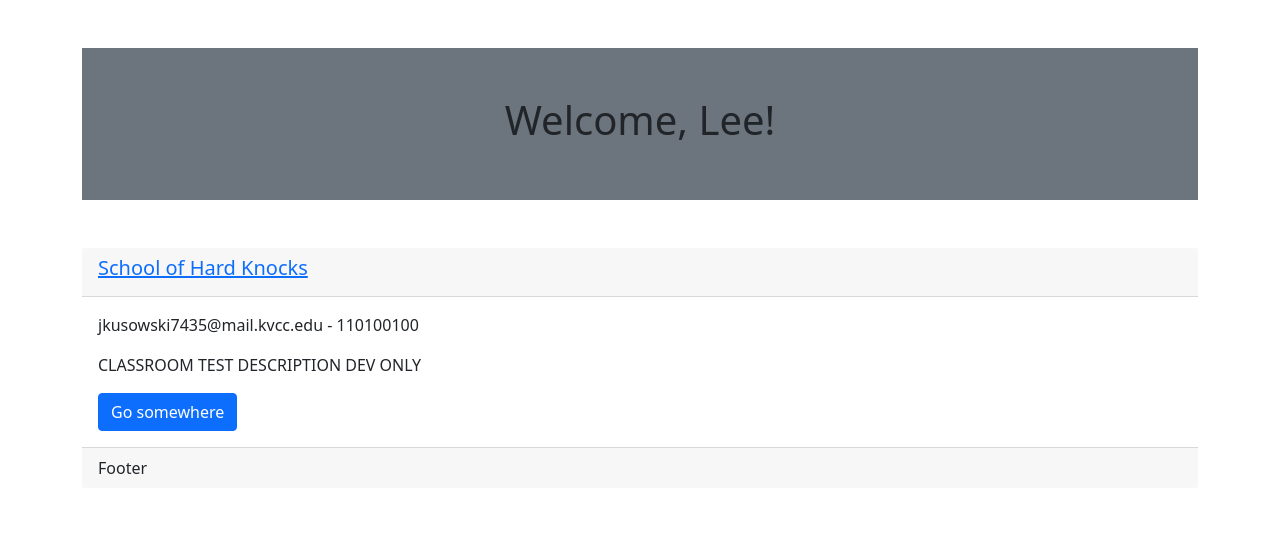
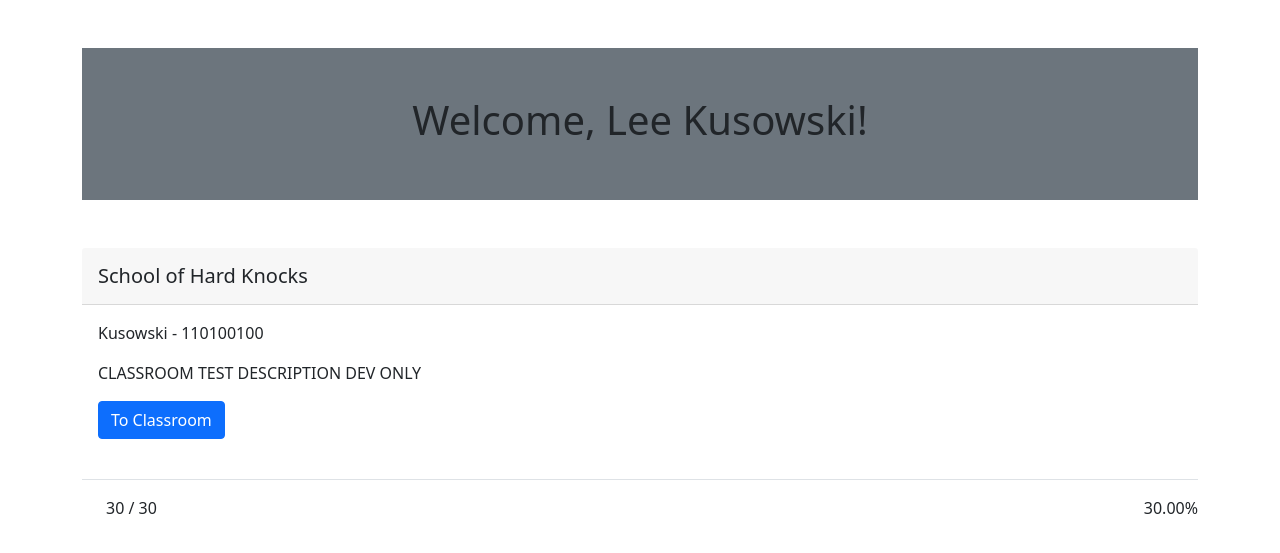
Before and after one commit to Lee-K-Progress/ClassroomVMApp, a Django app: page /classrooms/ in a window 1280 px wide. Shown: the part 88-641 px from the top of the page. Run offline with Django 5.2, Linux system fonts and the light colour scheme; a user stored in the database is signed in; data comes from the database, SQL or seed files in the repository; both versions use the stored data as it was after the commit.

Commit message:
Updated user model and exercise card.

```diff
--- a/accounts/models.py
+++ b/accounts/models.py
@@ -22,9 +22,11 @@ class CustomUser(AbstractUser):
 
     username = None
     email = models.EmailField(lazytxt("email address"), unique=True)
+    first_name = models.CharField()
+    last_name = models.CharField()
 
     USERNAME_FIELD = "email"
-    REQUIRED_FIELDS = []
+    REQUIRED_FIELDS = ['username']
 
     objects = CustomUserManager()
 
@@ -34,4 +36,4 @@ class CustomUser(AbstractUser):
 
     def __str__(self):
         """CustomUser String Method"""
-        return self.email
+        return self.last_name
--- a/classroom/models.py
+++ b/classroom/models.py
@@ -22,7 +22,7 @@ class Classroom(models.Model):
     description = models.TextField(blank=True)
     score = models.DecimalField(max_digits=5, decimal_places=2)
     max_points = models.IntegerField()
-    earned_points = models.IntegerField()
+    earned_points = models.IntegerField(blank=True)
     created = models.DateTimeField(auto_now_add = True)
     updated = models.DateTimeField(auto_now = True)
 
@@ -44,6 +44,7 @@ class Exercise(models.Model):
     exercise_name = models.CharField(max_length=50)
     vm_url = models.URLField(blank=True)
     description = models.TextField(blank=True)
+    max_points = models.IntegerField()
     due_date = models.DateTimeField(auto_now = True, blank = True)
     created = models.DateTimeField(auto_now_add = True)
     updated = models.DateTimeField(auto_now = True)
@@ -88,6 +89,6 @@ class Submission(Exercise):
         on_delete = models.CASCADE,
     )
 
-    earned_points = models.IntegerField()
+    earned_points = models.IntegerField(blank=True)
     input_flag = models.TextField(blank=True)
     submitted = models.DateTimeField(auto_now_add = True)
--- a/templates/classroom_list.html
+++ b/templates/classroom_list.html
@@ -11,10 +11,8 @@ ClassroomVMApp
 <div class="container">
     <div class="bg-secondary">
         <div class="px-4 py-5 my-5 text-center">
-            <h1>Welcome, {{ user.first_name }}!</h1>
+            <h1>Welcome, {{ request.user.first_name }} {{ request.user.last_name }}!</h1>
                 <div class="d-grid gap-2 d-sm-flex justify-content-sm-center">
-                    {% comment %} <button type="button" class="btn btn-primary btn-lg px-4 gap-3">Primary button</button>
-                    <button type="button" class="btn btn-outline-secondary btn-lg px-4">Secondary</button> {% endcomment %}
                 </div>
         </div>
     </div>
--- a/templates/partials/_classroom_card.html
+++ b/templates/partials/_classroom_card.html
@@ -6,18 +6,20 @@ ClassroomVMApp
 
 
 <div class="card-header">
-    <h5>
-        <a href="{% url "classroom_detail_exercise_list" classroom.pk classroom.crn %}">
+    <h5 class="mt-2">
           {{ classroom.class_name }}
-        </a>
     </h5>
 </div>
 <div class="card-body">
   <p class="card-text">{{ classroom.instructor }} - {{ classroom.crn }}</p>
   <p class="card-text">{{ classroom.description }}</p>
-  <a href="#" class="btn btn-primary">Go somewhere</a>
+  <a href="{% url "classroom_detail_exercise_list" classroom.pk classroom.crn %}" class="btn btn-primary">
+    To Classroom
+  </a>
 </div>
-<div class="card-footer text-body-secondary">
-  Footer
-  {% comment %} {{ classroom.score }} / {{ classroom.max_points }} {% endcomment %}
-</div>
+<footer class="d-flex flex-wrap justify-content-between align-items-center py-3 my-4 border-top">
+  <div class="col-md-4 ms-4 d-flex align-content-center">
+    {{ classroom.earned_points }} / {{ classroom.max_points }}
+  </div>
+    {{ classroom.score }}%
+</footer>
--- a/templates/partials/_task_column.html
+++ b/templates/partials/_task_column.html
@@ -11,7 +11,7 @@ ClassroomVMApp
     {% for task in object.tasks.all %}
 
       <button class="accordian-button" type="radio" data-bs-toggle="collapse" data-bs-target="#collapseTask{{ task.pk }}" style="width: 320px;" aria-expanded="false" aria-controls="collapseTaskBar">
-        <div class="card-body ">
+        <div class="card-body">
           <li style="text-align: left;">
             {{ task.task_name }}
           </li>
```
Also changed, not shown: accounts/admin.py (+6 -2 lines), accounts/migrations/0002_alter_customuser_first_name_and_more.py (added), accounts/migrations/0003_alter_customuser_first_name_and_more.py (added), accounts/migrations/0004_alter_customuser_first_name_and_more.py (added), classroom/migrations/0008_exercise_max_points_alter_classroom_earned_points_and_more.py (added), db.sqlite3.
